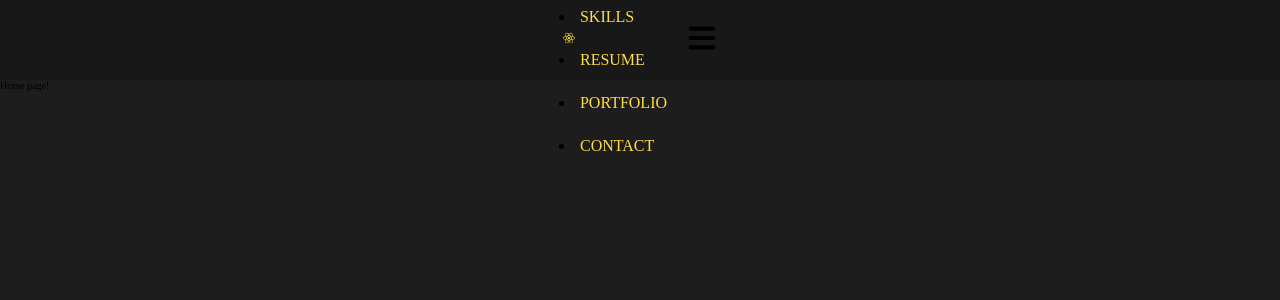
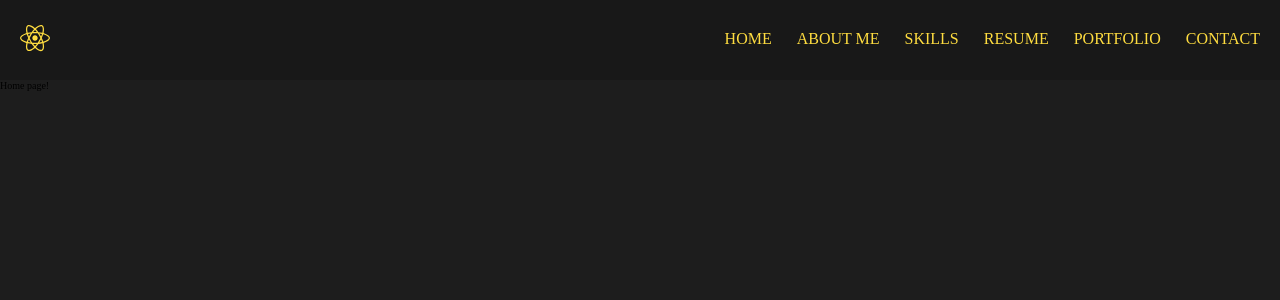
Before and after one commit to lonewarrior0111/portfolio-website, a React (Vite) app: page / in a window 1280 px wide. Shown: the top 300 px of the page. Built offline with nearby package versions, Linux system fonts and the light colour scheme.

Commit message:
completed the styling of navbar component!

```diff
--- /dev/null
+++ b/src/App.scss
@@ -0,0 +1,7 @@
+.App{
+    height: 100%;
+
+    &_main-page-content{
+        height: calc(100% - 80px);
+    }
+}
--- a/src/components/Navbar/index.jsx
+++ b/src/components/Navbar/index.jsx
@@ -42,23 +42,20 @@ function Navbar() {
     <div>
       <nav className="navbar">
         <div className="navbar_container">
-          <Link to={"/"} className="navbar__container__logo">
-            <FaReact />
+          <Link to={"/"} className="navbar_container_logo">
+            <FaReact size={30} />
           </Link>
         </div>
-        <ul className="navbar_container_menu">
+        <ul className={`navbar_container_menu ${toggleIcon ? "active" : ""}`}>
           {data.map((item, key) => (
-            <li key={key} className="navbar__container__menu__item">
-              <Link
-                className="navbar__container__menu__item__links"
-                to={item.to}
-              >
+            <li key={key} className="navbar_container_menu_item">
+              <Link className="navbar_container_menu_item_links" to={item.to}>
                 {item.label}
               </Link>
             </li>
           ))}
         </ul>
-        <div className="nav-icons" onClick={handleToggleIcon}>
+        <div className="nav-icon" onClick={handleToggleIcon}>
           {toggleIcon ? <HiX size={30} /> : <FaBars size={30} />}
         </div>
       </nav>
--- a/src/components/Navbar/styles.scss
+++ b/src/components/Navbar/styles.scss
@@ -7,24 +7,24 @@
     font-size: 1.2rem;
     position: sticky;
 
-    &__container{
+    &_container{
         display: flex;
         align-items: center;
         width: 100%;
         height: inherit;
         padding: 0px 20px;
         flex: 1;
-        &__logo{
+        &_logo{
             color: var(--yellow-theme-main-color);
             cursor: pointer;
         }
 
-        &__menu{
+        &_menu{
             display: flex;
             list-style: none;
             text-align: center;
 
-            &__item{
+            &_item{
                 line-height: 40px;
                 margin-right: 1.5rem;
                 font-size: 1.6rem;
@@ -43,7 +43,7 @@
                     background: var(--yellow-theme-main-color);
                 }
 
-                &__links{
+                &_links{
                     color: var(--yellow-theme-main-color);
                     text-decoration: none;
                     padding: 0.5rem;
@@ -58,7 +58,7 @@
 }
 
 @media only screen and (max-width : 768px){
-    .navbar__container__menu{
+    .navbar_container_menu{
         display: flex;
         flex-direction: column;
         justify-content: center;
@@ -75,7 +75,7 @@
             opacity: 1;
         }
 
-        &__item{
+        &_item{
             border-bottom: 1px solid #282828;
             margin: 0px;
             padding: 20px 0px;
--- a/src/index.css
+++ b/src/index.css
@@ -1,8 +1,6 @@
 @import url('https://fonts.googleapis.com/css2?family=Roboto+Slab:wght@500&display=swap');
 
 :root{
-
-
     --yellow-theme-background-color : #1d1d1d;
     --yellow-theme-main-color : #ffdd40;
     --yellow-theme-sub-text-color : #ffffff;
```
Also changed, not shown: src/App.jsx (+20 -20 lines), src/App.css (deleted).
